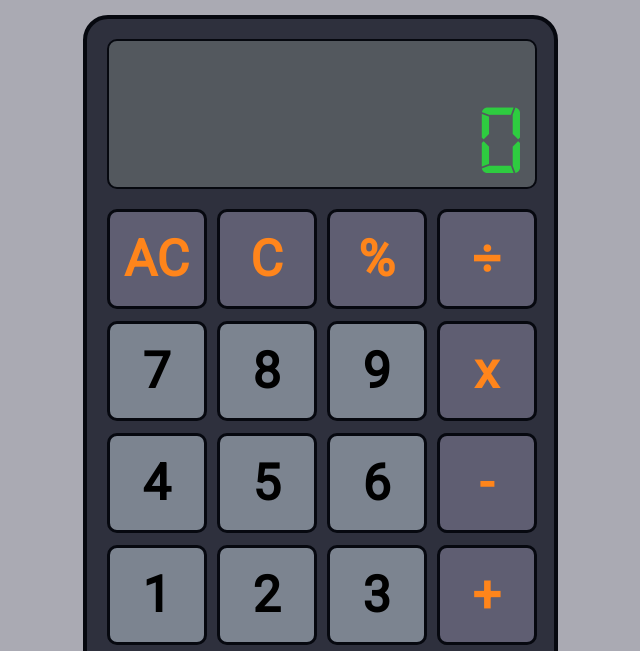
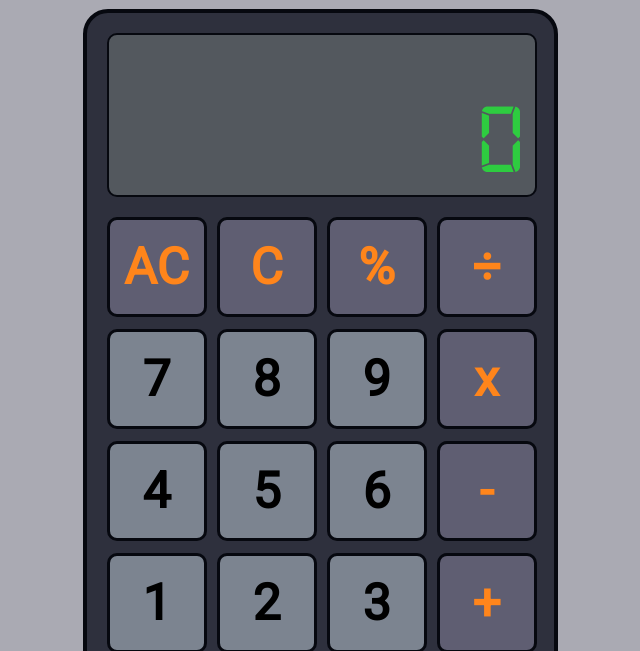
Before and after one commit to rodrigommfreitas/kalkula, a plain HTML site: page index.html in a window 1280 px wide. Shown: the top 651 px of the page, without its empty margins (320-960 px from the left). Drawn offline with Linux system fonts and the light colour scheme.

Commit message:
Fix results getting out of screen

```diff
--- a/style.css
+++ b/style.css
@@ -23,7 +23,6 @@ body {
 
 .calculator {
     width: 475px;
-    height: 770px;
     margin: auto;
     display: flex;
     flex-direction: column;
@@ -41,7 +40,6 @@ button {
 
 .screen {
     width: 430px;
-    height: 150px;
     display: flex;
     flex-direction: column;
     justify-content: space-between;
@@ -49,6 +47,8 @@ button {
     border: 2px solid #06080f;
     gap: 10px;
     padding: 10px;
+    word-wrap: break-word;
+    word-break: break-all;
 }
 
 #previousScreen,
@@ -60,12 +60,12 @@ button {
 
 #previousScreen {
     font-size: 50px;
-    height: 44px;
+    min-height: 44px;
 }
 
 #currentScreen {
     font-size: 100px;
-    height: 86px;
+    min-height: 86px;
 }
 
 .buttons {
```
